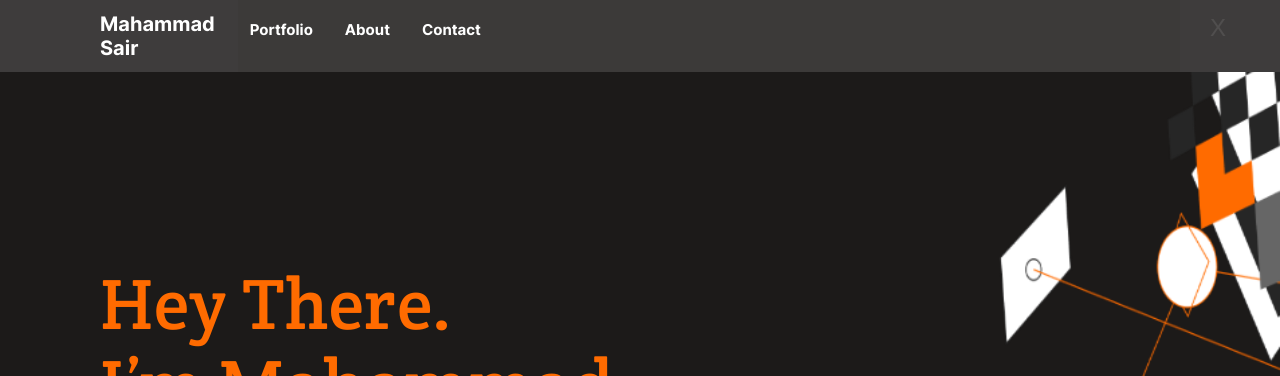
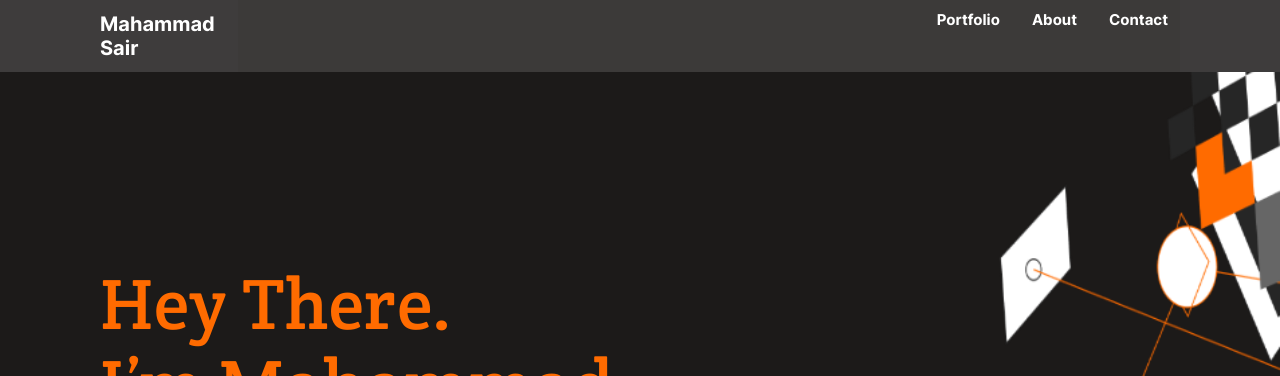
Before and after one commit to MuhammadSair/Portfolio, a website: page index.html in a window 1280 px wide. Shown: the top 376 px of the page. Drawn offline with Linux system fonts and the light colour scheme; files whose address does not match are found by name.

Commit message:
exam-done

```diff
--- a/styles.css
+++ b/styles.css
@@ -1,3 +1,5 @@
+@import url("https://fonts.googleapis.com/css2?family=Inter:wght@400;700&display=swap");
+
 @font-face {
   font-family: roboto-bold;
   src: url(../font/roboto-bold.ttf);
@@ -747,6 +749,7 @@ button h3 {
     brightness(98%) contrast(90%);
 }
 /* -------------------MobileMenu___________________ */
+
 .header-menu-links {
   display: none; /* Hide the menu by default */
   flex-direction: column;
@@ -758,7 +761,7 @@ button h3 {
   background-color: #3c3a39; /* Background color for the mobile menu */
   z-index: 10;
   justify-content: flex-start;
-  align-items: left;
+  align-items: right;
   padding-top: 92px;
 }
 
@@ -781,12 +784,23 @@ button h3 {
   right: 50px;
   z-index: 10000;
 }
+/* Ensure you have imported the Inter font in your HTML or CSS */
 
 .header-menu-links a {
-  color: white;
+  color: #fff5e1;
   text-decoration: none;
   font-size: 24px;
-  margin: 10px 0;
+  font-weight: 700;
+}
+@media (min-width: 768px) {
+  .header-menu-links {
+    justify-content: flex-end;
+  }
+}
+@media (min-width: 768px) {
+  .close {
+    display: none;
+  }
 }
 @media only screen and (min-width: 768px) {
   #header {
```
